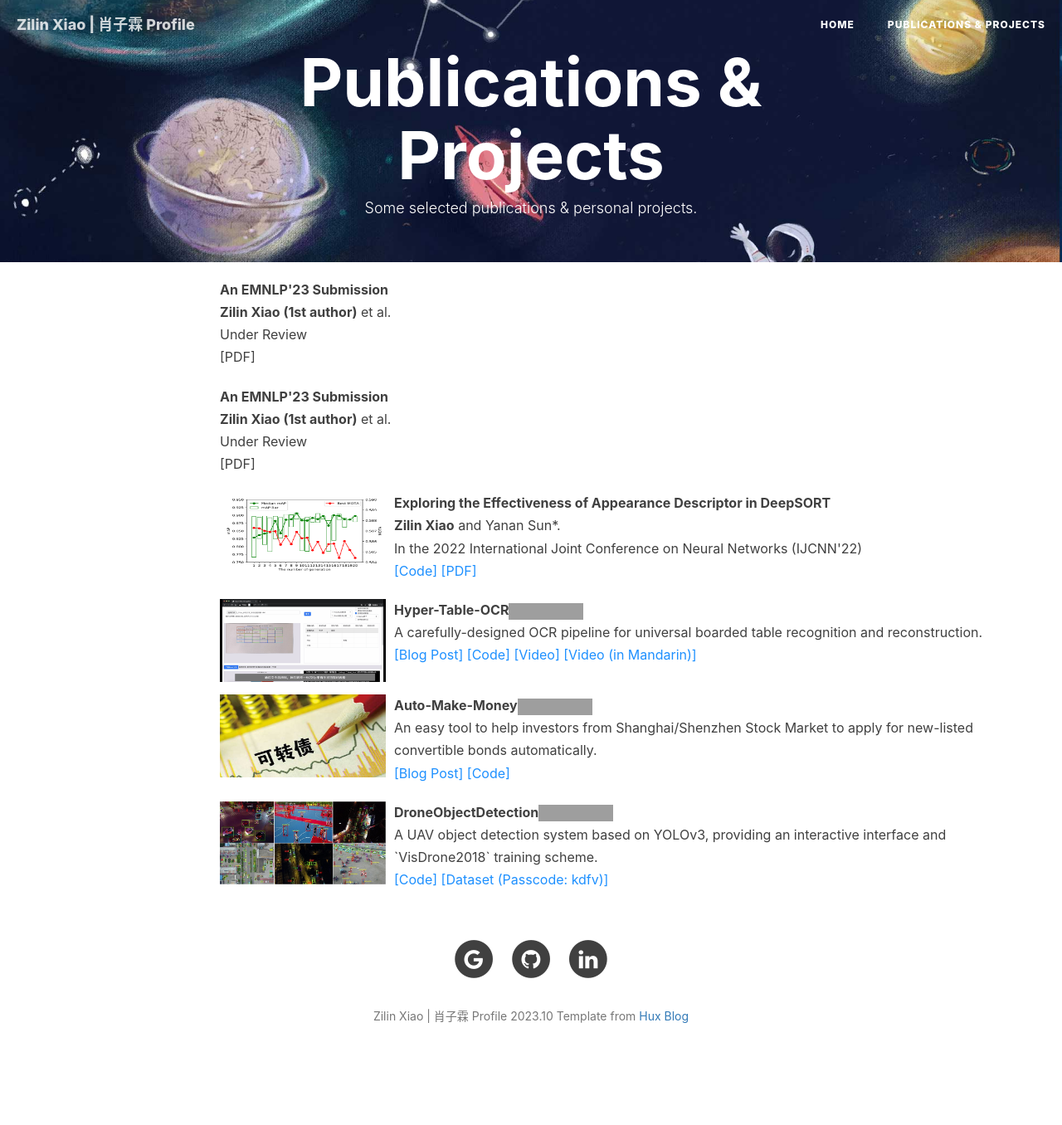
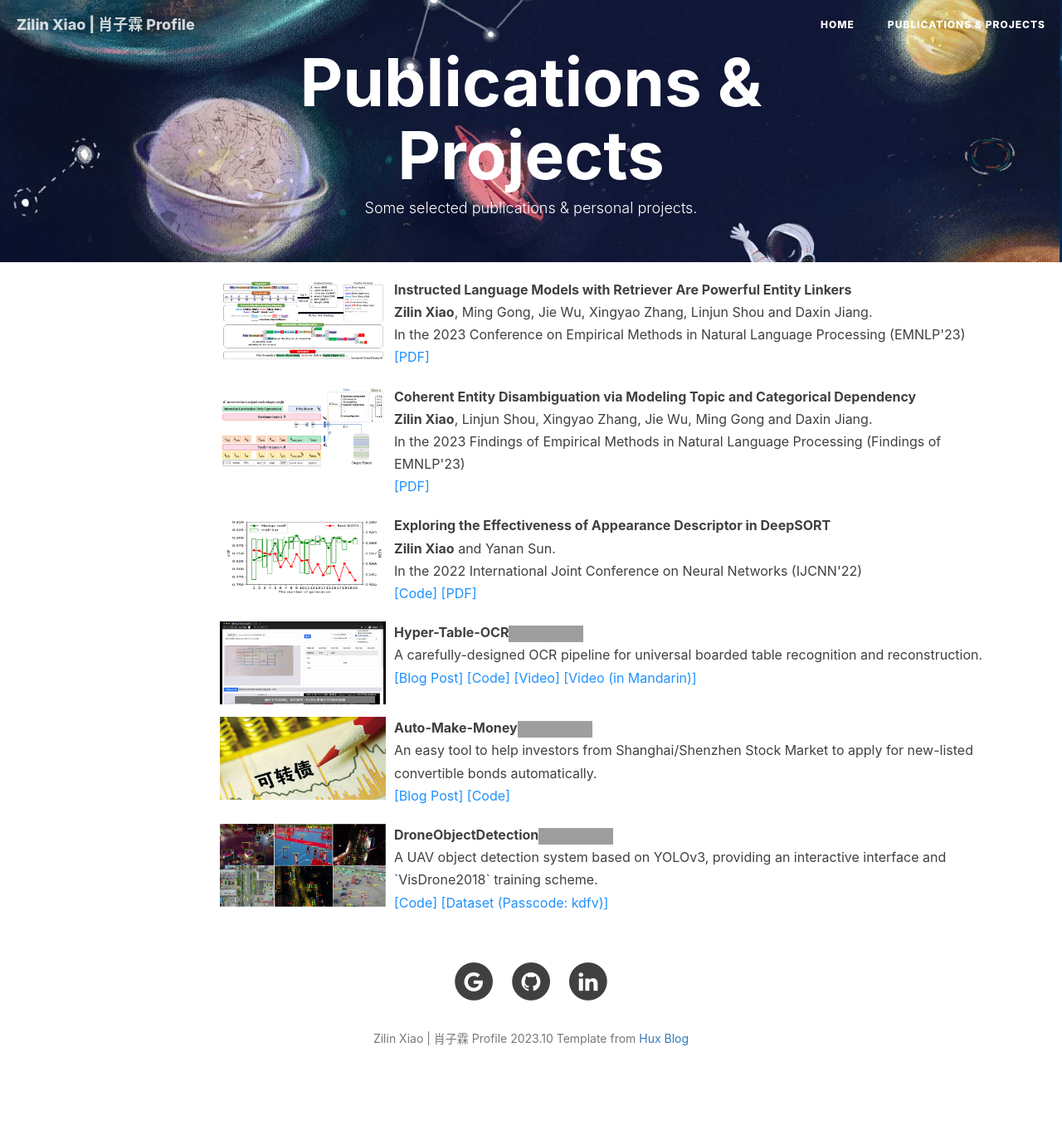
Before and after one commit to MrZilinXiao/MrZilinXiao.github.io, a Jekyll site: the page built from archive.html, in a window 1280 px wide. Shown: the whole page at 83% size. Built offline with Jekyll 4.4.1, drawn with Linux system fonts in a browser that asks for light colours; nearby versions of some CDN libraries; comment, search, counter and statistics services are not loaded; before the commit the page ends 1329 px from its top, so only the background shows below that; grey boxes are pictures that could not be loaded.

Commit message:
update EMNLP

```diff
--- a/archive.html
+++ b/archive.html
@@ -24,47 +24,36 @@ https://github.com/kitian616/jekyll-TeXt-theme
 
 		<div class="media">
 			<a name="fsaf" class="pull-left">
-				<!-- <img class="media-object" src="/img/insgenel.png" width="200px" height="100px" style="cursor: default;"> -->
+				<img class="media-object" src="/img/insgenel.png" width="200px" height="100px" style="cursor: default;">
 			</a>
 			<div class="media-body">
 				<p class="media-heading">
 					<strong>
-						An EMNLP'23 Submission
-						<!-- Instructed Language Models with Retriever Are Powerful Entity Linkers -->
+						<!-- An EMNLP'23 Submission -->
+						Instructed Language Models with Retriever Are Powerful Entity Linkers
 					</strong><br>
-					<strong>Zilin Xiao (1st author)</strong> et al. <br>
-					Under Review<br>
-					[PDF]
-					<!-- <a target="_blank"
-					href="/static/instructed_language_models_wit.pdf" rel="nofollow"><font color="DodgerBlue">[PDF]</font></a> -->
+					<strong>Zilin Xiao</strong>, Ming Gong, Jie Wu, Xingyao Zhang, Linjun Shou and Daxin Jiang. <br>
+					In the 2023 Conference on Empirical Methods in Natural Language Processing (EMNLP'23)<br>
+					<a target="_blank"
+					href="/static/Generative_EL_EMNLP_Camera_ready.pdf" rel="nofollow"><font color="DodgerBlue">[PDF]</font></a>
 				</p>
 			</div>
 		</div>
 
 		<div class="media">
 			<a name="fsaf" class="pull-left">
-				<!-- <img class="media-object" src="/img/coherent_ed.png" width="200px" height="100px" style="cursor: default;"> -->
+				<img class="media-object" src="/img/coherent_ed.png" width="200px" height="100px" style="cursor: default;">
 			</a>
 			<div class="media-body">
 				<p class="media-heading">
 					<strong>
-						An EMNLP'23 Submission
-					</strong><br>
-					<strong>Zilin Xiao (1st author)</strong> et al. <br>
-					Under Review<br>
-					[PDF]
-					<!-- <a target="_blank"
-					href="/static/instructed_language_models_wit.pdf" rel="nofollow"><font color="DodgerBlue">[PDF]</font></a> -->
-				</p>
-				<!-- <p class="media-heading">
-					<strong>
 						Coherent Entity Disambiguation via Modeling Topic and Categorical Dependency
 					</strong><br>
-					<strong>Zilin Xiao (1st author)</strong> et al. <br>
-					Under Review<br>
+					<strong>Zilin Xiao</strong>, Linjun Shou, Xingyao Zhang, Jie Wu, Ming Gong and Daxin Jiang.<br>
+					In the 2023 Findings of Empirical Methods in Natural Language Processing (Findings of EMNLP'23)<br>
 					<a target="_blank"
-					href="/static/coherent_entity_disambiguation.pdf" rel="nofollow"><font color="DodgerBlue">[PDF]</font></a>
-				</p> -->
+					href="/static/CoherentED_EMNLP_Camera_ready.pdf" rel="nofollow"><font color="DodgerBlue">[PDF]</font></a>
+				</p>
 			</div>
 		</div>
 
@@ -77,7 +66,7 @@ https://github.com/kitian616/jekyll-TeXt-theme
 						<strong>
 							 Exploring the Effectiveness of Appearance Descriptor in DeepSORT
 					 </strong><br>
-						<strong>Zilin Xiao</strong> and Yanan Sun*.<br>
+						<strong>Zilin Xiao</strong> and Yanan Sun.<br>
 						In the 2022 International Joint Conference on Neural Networks (IJCNN'22)<br>
 						<a target="_blank"
 					   href="https://github.com/MrZilinXiao/Exploring-DeepSORT" rel="nofollow"><font color="DodgerBlue">[Code]</font></a> <a target="_blank"
```
Also changed, not shown: index.html (+5 -21 lines), 14 other files.
